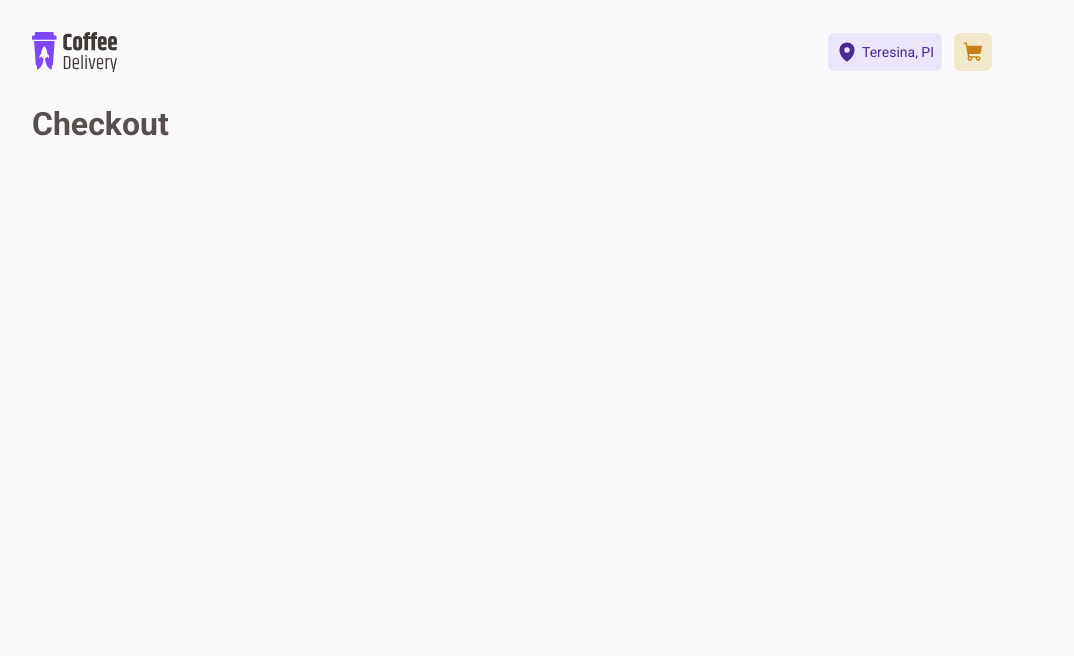
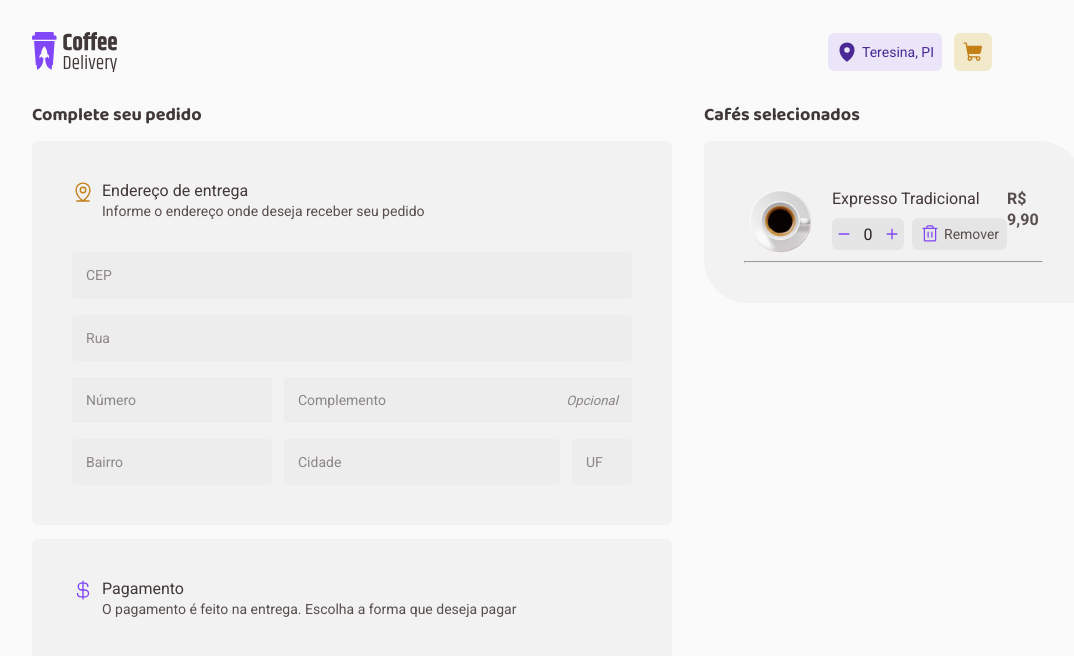
Before and after one commit to Dex64ter/Coffee-Delivery, a React (Vite) app: page /checkout in a window 1280 px wide. Shown: the top 656 px of the page, without its empty margins (128-1202 px from the left). Built offline with nearby package versions, Linux system fonts and the light colour scheme.

Commit message:
Items da página de checkout

```diff
--- a/package.json
+++ b/package.json
@@ -11,6 +11,7 @@
   },
   "dependencies": {
     "@phosphor-icons/react": "^2.0.15",
+    "@radix-ui/react-radio-group": "^1.1.3",
     "phosphor-icons": "^1.4.2",
     "react": "^18.2.0",
     "react-dom": "^18.2.0",
--- a/src/pages/Home/components/InputNumber/index.tsx
+++ b/src/components/InputNumber/index.tsx
@@ -15,11 +15,11 @@ export function InputNumber() {
 
   return (
     <InputNumberContainer>
-      <CountButton onClick={handleDecreaseCoffee}>
+      <CountButton onClick={handleDecreaseCoffee} type="button">
         <Minus size={14} weight="bold" />
       </CountButton>
-      <input type="number" value={count} min={0} />
-      <CountButton onClick={handleIncreaseCoffee}>
+      <input type="number" value={count} min={1} />
+      <CountButton onClick={handleIncreaseCoffee} type="button">
         <Plus size={14} weight="bold" />
       </CountButton>
     </InputNumberContainer>
--- a/src/pages/Home/components/InputNumber/styles.ts
+++ b/src/components/InputNumber/styles.ts
@@ -1,13 +1,12 @@
 import styled from 'styled-components'
 
 export const InputNumberContainer = styled.div`
-  height: 38px;
-  max-width: 4.5rem;
-  display: flex;
+  height: 100%;
+  width: 4.5rem;
+  display: grid;
+  grid-template-columns: repeat(3, 1fr);
   align-items: center;
-  padding: 0.5rem;
-  background: ${(props) => props.theme.base['base-button']};
-  border-radius: 6px;
+  justify-content: center;
 
   input::-webkit-outer-spin-button,
   input::-webkit-inner-spin-button {
@@ -20,18 +19,18 @@ export const InputNumberContainer = styled.div`
     appearance: textfield;
     outline: none;
     border: 0;
-    background: transparent;
-    width: 1.5rem;
+    height: 100%;
+    max-width: 1.5rem;
     text-align: center;
+    background: ${(props) => props.theme.base['base-button']};
     color: ${(props) => props.theme.base['base-title']};
     line-height: 0;
   }
 `
 
 export const CountButton = styled.button`
-  width: 100%;
   height: 100%;
-  background: transparent;
+  background: ${(props) => props.theme.base['base-button']};
   color: ${(props) => props.theme.product.purple};
   outline: none;
   border: 0;
@@ -41,4 +40,13 @@ export const CountButton = styled.button`
   justify-content: center;
 
   cursor: pointer;
+  &:first-child {
+    border-top-left-radius: 6px;
+    border-bottom-left-radius: 6px;
+  }
+
+  &:last-child {
+    border-top-right-radius: 6px;
+    border-bottom-right-radius: 6px;
+  }
 `
--- /dev/null
+++ b/src/pages/Checkout/components/CoffeeListItem/index.tsx
@@ -0,0 +1,31 @@
+import { Trash } from '@phosphor-icons/react'
+import { InputNumber } from '../../../../components/InputNumber'
+import {
+  CoffeeImage,
+  ListItemContainer,
+  CoffeeContainer,
+  ActionsContainer,
+  RemoveButton,
+} from './styles'
+import Cafe from '../../../../assets/coffees/Expresso.svg'
+
+export function CoffeeListItem() {
+  return (
+    <ListItemContainer>
+      <CoffeeContainer>
+        <CoffeeImage src={Cafe} alt="Coffee" />
+        <ActionsContainer>
+          <span>Expresso Tradicional</span>
+          <div>
+            <InputNumber />
+            <RemoveButton type="button">
+              <Trash size={20} />
+              Remover
+            </RemoveButton>
+          </div>
+        </ActionsContainer>
+      </CoffeeContainer>
+      <strong>R$ 9,90</strong>
+    </ListItemContainer>
+  )
+}
--- /dev/null
+++ b/src/pages/Checkout/components/CoffeeListItem/styles.ts
@@ -0,0 +1,67 @@
+import styled from 'styled-components'
+
+export const ListItemContainer = styled.div`
+  width: 100%;
+  height: 80px;
+
+  display: flex;
+  align-items: flex-start;
+  justify-content: space-between;
+
+  padding: 0.5rem 0.25rem;
+`
+
+export const CoffeeContainer = styled.div`
+  display: flex;
+  align-items: flex-start;
+  gap: 1.25rem;
+`
+
+export const CoffeeImage = styled.img`
+  width: 4rem;
+  border-radius: 0.5rem;
+`
+
+export const ActionsContainer = styled.div`
+  display: flex;
+  gap: 0.5rem;
+  flex-direction: column;
+
+  span {
+    font-size: 1rem;
+    font-weight: 400;
+    color: ${(props) => props.theme.base['base-subtitle']};
+  }
+
+  & > div {
+    height: 2rem;
+    display: flex;
+    align-items: center;
+    gap: 0.5rem;
+  }
+`
+
+export const RemoveButton = styled.button`
+  height: 100%;
+  display: flex;
+  align-items: center;
+  gap: 0.25rem;
+  padding: 0.25rem 0.5rem;
+  border: none;
+  border-radius: 6px;
+  background: ${(props) => props.theme.base['base-button']};
+  color: ${(props) => props.theme.base['base-text']};
+  line-height: 1.6;
+  text-align: center;
+  cursor: pointer;
+
+  font-size: 14px;
+
+  svg {
+    color: ${(props) => props.theme.product.purple};
+  }
+
+  &:hover {
+    background: ${(props) => props.theme.base['base-hover']};
+  }
+`
--- a/src/pages/Checkout/index.tsx
+++ b/src/pages/Checkout/index.tsx
@@ -1,3 +1,76 @@
+import { CoffeeListItem } from './components/CoffeeListItem'
+import { CurrencyDollar, MapPinLine } from '@phosphor-icons/react'
+import {
+  CheckoutContainer,
+  CheckoutTitleLocation,
+  CheckoutTitlePayment,
+  DivForm,
+  InputData,
+  InputsLocation,
+  NumberComplement,
+  Optional,
+  SectionLocationPayment,
+  SectionResume,
+} from './styles'
+
 export function Checkout() {
-  return <h1>Checkout</h1>
+  return (
+    <CheckoutContainer>
+      <div>
+        <h2>Complete seu pedido</h2>
+        <SectionLocationPayment>
+          <CheckoutTitleLocation>
+            <MapPinLine size={22} />
+            <p>
+              <strong>Endereço de entrega</strong>
+              <span>Informe o endereço onde deseja receber seu pedido</span>
+            </p>
+          </CheckoutTitleLocation>
+          <DivForm>
+            <InputData
+              type="text"
+              pattern="[0-9]{5}-[0-9]{3}"
+              placeholder="CEP"
+            />
+            <InputData type="text" placeholder="Rua" />
+
+            <NumberComplement>
+              <InputData type="number" placeholder="Número" />
+              <Optional>
+                <InputData type="text" placeholder="Complemento" />
+                <span>Opcional</span>
+              </Optional>
+            </NumberComplement>
+
+            <InputsLocation>
+              <InputData type="text" placeholder="Bairro" />
+              <InputData type="text" placeholder="Cidade" />
+              <InputData type="text" maxLength={2} placeholder="UF" />
+            </InputsLocation>
+          </DivForm>
+        </SectionLocationPayment>
+        <SectionLocationPayment>
+          <CheckoutTitlePayment>
+            <CurrencyDollar size={22} />
+            <p>
+              <strong>Pagamento</strong>
+              <span>
+                O pagamento é feito na entrega. Escolha a forma que deseja pagar
+              </span>
+            </p>
+          </CheckoutTitlePayment>
+        </SectionLocationPayment>
+      </div>
+
+      <div>
+        <h2>Cafés selecionados</h2>
+        <SectionResume>
+          <div>
+            <CoffeeListItem />
+            <hr />
+          </div>
+        </SectionResume>
+      </div>
+    </CheckoutContainer>
+  )
 }
--- a/src/pages/Checkout/styles.ts
+++ b/src/pages/Checkout/styles.ts
@@ -0,0 +1,124 @@
+import styled from 'styled-components'
+
+export const CheckoutContainer = styled.form`
+  display: grid;
+  grid-template-columns: 640px 1fr;
+  gap: 2rem;
+
+  h2 {
+    font-size: 18px;
+    font-family: 'Baloo 2', sans-serif;
+    color: ${(props) => props.theme.base['base-subtitle']};
+  }
+`
+
+export const InputData = styled.input`
+  border: 0;
+  border-radius: 4px;
+  outline: 0;
+  padding: 0.875rem;
+  background: ${(props) => props.theme.base['base-input']};
+  color: ${(props) => props.theme.base['base-text']};
+  font-size: 14px;
+
+  &::placeholder {
+    color: ${(props) => props.theme.base['base-label']};
+  }
+`
+
+const SectionType = styled.section`
+  background: ${(props) => props.theme.base['base-card']};
+  margin-top: 0.875rem;
+  padding: 2.5rem;
+`
+
+export const SectionLocationPayment = styled(SectionType)`
+  border-radius: 6px;
+`
+
+export const SectionResume = styled(SectionType)`
+  border-top-right-radius: 44px;
+  border-bottom-right-radius: 6px;
+  border-top-left-radius: 6px;
+  border-bottom-left-radius: 44px;
+
+  display: flex;
+  flex-direction: column;
+  gap: 1.5rem;
+`
+
+const CheckoutTitle = styled.div`
+  display: flex;
+  gap: 0.5rem;
+  align-items: flex-start;
+
+  p {
+    display: flex;
+    flex-direction: column;
+
+    strong {
+      color: ${(props) => props.theme.base['base-subtitle']};
+      font-weight: 400;
+    }
+
+    span {
+      font-size: 14px;
+      color: ${(props) => props.theme.base['base-text']};
+    }
+  }
+`
+
+export const CheckoutTitleLocation = styled(CheckoutTitle)`
+  svg {
+    color: ${(props) => props.theme.product['yellow-dark']};
+  }
+`
+
+export const CheckoutTitlePayment = styled(CheckoutTitle)`
+  svg {
+    color: ${(props) => props.theme.product.purple};
+  }
+`
+
+export const DivForm = styled.div`
+  display: flex;
+  flex-direction: column;
+  gap: 1rem;
+
+  margin-top: 2rem;
+`
+
+export const NumberComplement = styled.div`
+  display: flex;
+  gap: 0.75rem;
+  align-items: center;
+
+  input[type='number'] {
+    width: 200px;
+  }
+`
+
+export const Optional = styled.div`
+  flex: 1;
+  position: relative;
+
+  input {
+    width: 100%;
+  }
+
+  span {
+    position: absolute;
+    bottom: 0.875rem;
+    right: 0.875rem;
+    font-style: italic;
+    font-size: 0.825rem;
+    color: ${(props) => props.theme.base['base-label']};
+  }
+`
+
+export const InputsLocation = styled.div`
+  width: 100%;
+  display: grid;
+  grid-template-columns: 200px 1fr 60px;
+  gap: 0.75rem;
+`
--- a/src/pages/Home/components/CoffeeCard/index.tsx
+++ b/src/pages/Home/components/CoffeeCard/index.tsx
@@ -7,8 +7,7 @@ import {
   FilterType,
   FilterContainer,
 } from './styles'
-// import CoffeeImg from '../../../../assets/Coffee.svg'
-import { InputNumber } from '../InputNumber'
+import { InputNumber } from '../../../../components/InputNumber'
 
 interface CoffeeCardProps {
   imgUrl: string
--- a/src/pages/Home/components/CoffeeCard/styles.ts
+++ b/src/pages/Home/components/CoffeeCard/styles.ts
@@ -56,6 +56,7 @@ export const BoxPriceShop = styled.div`
 `
 
 export const BoxActions = styled.div`
+  height: 100%;
   display: flex;
   align-items: center;
   justify-content: center;
```
Also changed, not shown: src/Router.tsx (+7 -7 lines), 1 other file (tests, documents, lock files or other folders).
